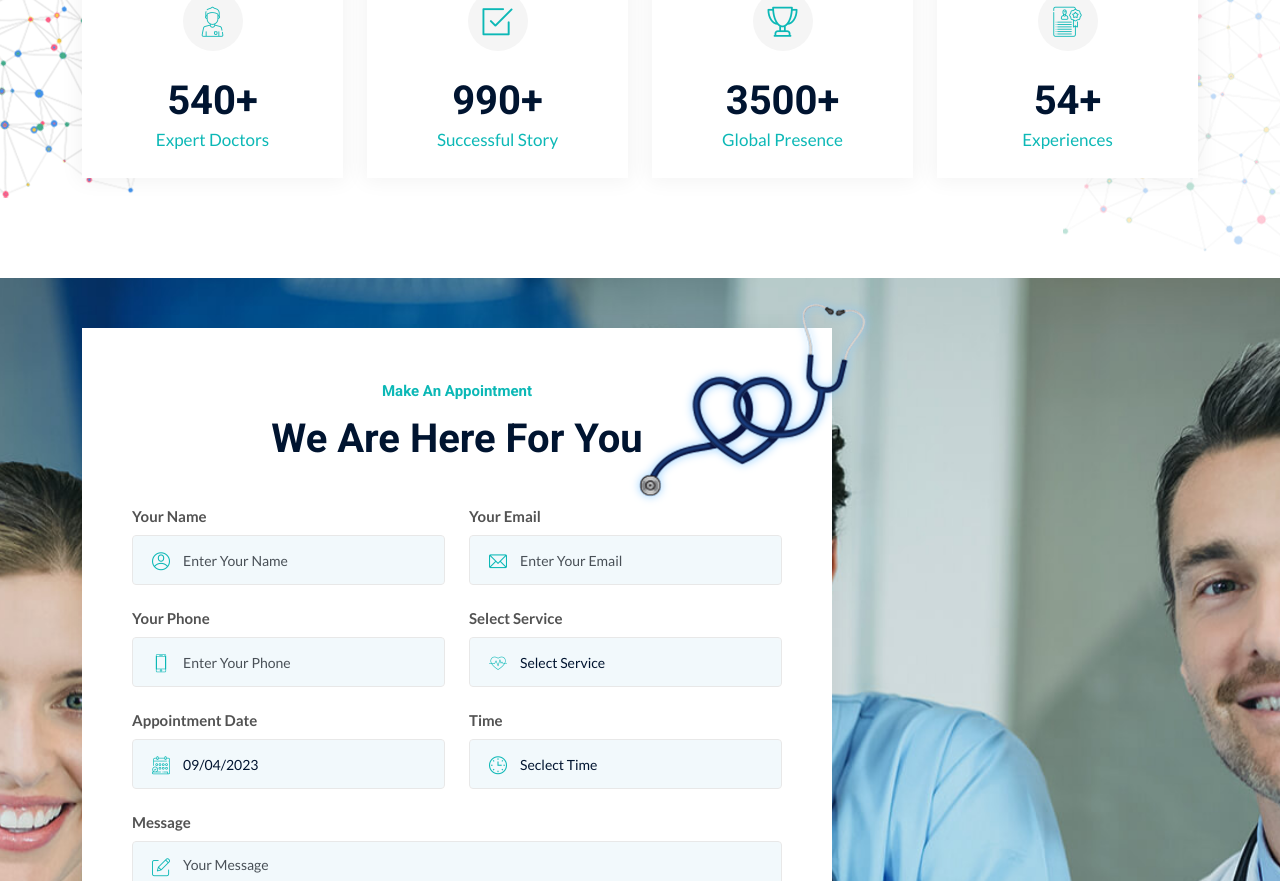
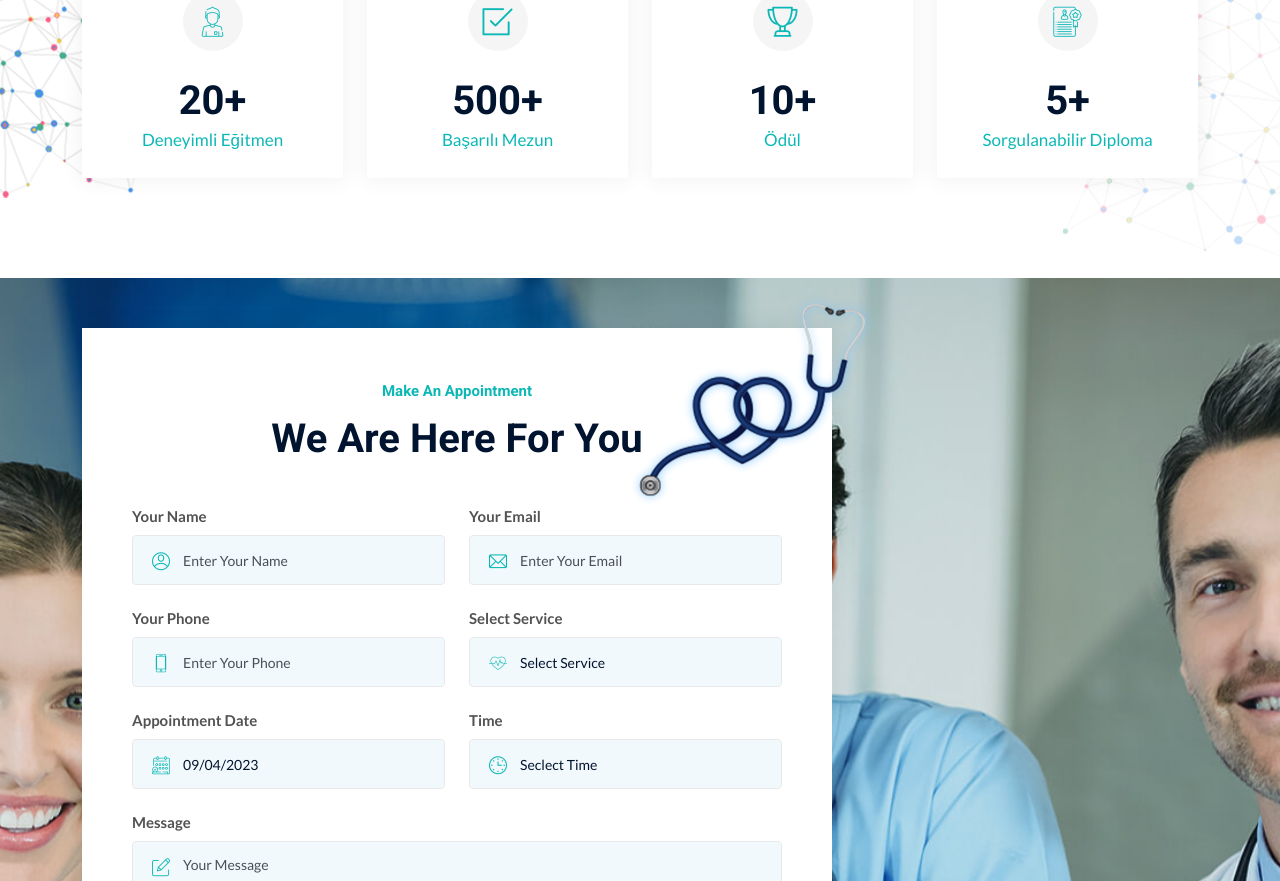
Before and after one commit to enesarsln/aeegitim, a Next.js app: page / in a window 1280 px wide. Shown: the part 3260-4141 px from the top of the page. Built offline with nearby package versions, Linux system fonts and the light colour scheme.

Commit message:
FunFactStyleOne update | 04/09/2023

```diff
--- a/components/Common/FunFactStyleOne.js
+++ b/components/Common/FunFactStyleOne.js
@@ -16,10 +16,10 @@ const FunFactStyleOne = () => {
                 <i className="flaticon-man"></i>
 
                 <h2>
-                  540<span className="target">+</span>
+                  20<span className="target">+</span>
                 </h2>
 
-                <p>Expert Doctors</p>
+                <p>Deneyimli Eğitmen</p>
               </div>
             </div>
 
@@ -33,10 +33,10 @@ const FunFactStyleOne = () => {
                 <i className="flaticon-tick"></i>
 
                 <h2>
-                  990<span className="target">+</span>
+                  500<span className="target">+</span>
                 </h2>
 
-                <p>Successful Story</p>
+                <p>Başarılı Mezun</p>
               </div>
             </div>
 
@@ -50,10 +50,10 @@ const FunFactStyleOne = () => {
                 <i className="flaticon-trophy"></i>
 
                 <h2>
-                  3500<span className="traget">+</span>
+                  10<span className="traget">+</span>
                 </h2>
 
-                <p>Global Presence</p>
+                <p>Ödül</p>
               </div>
             </div>
 
@@ -67,10 +67,10 @@ const FunFactStyleOne = () => {
                 <i className="flaticon-experience"></i>
 
                 <h2>
-                  54<span className="traget">+</span>
+                  5<span className="traget">+</span>
                 </h2>
 
-                <p>Experiences</p>
+                <p>Sorgulanabilir Diploma</p>
               </div>
             </div>
           </div>
```
